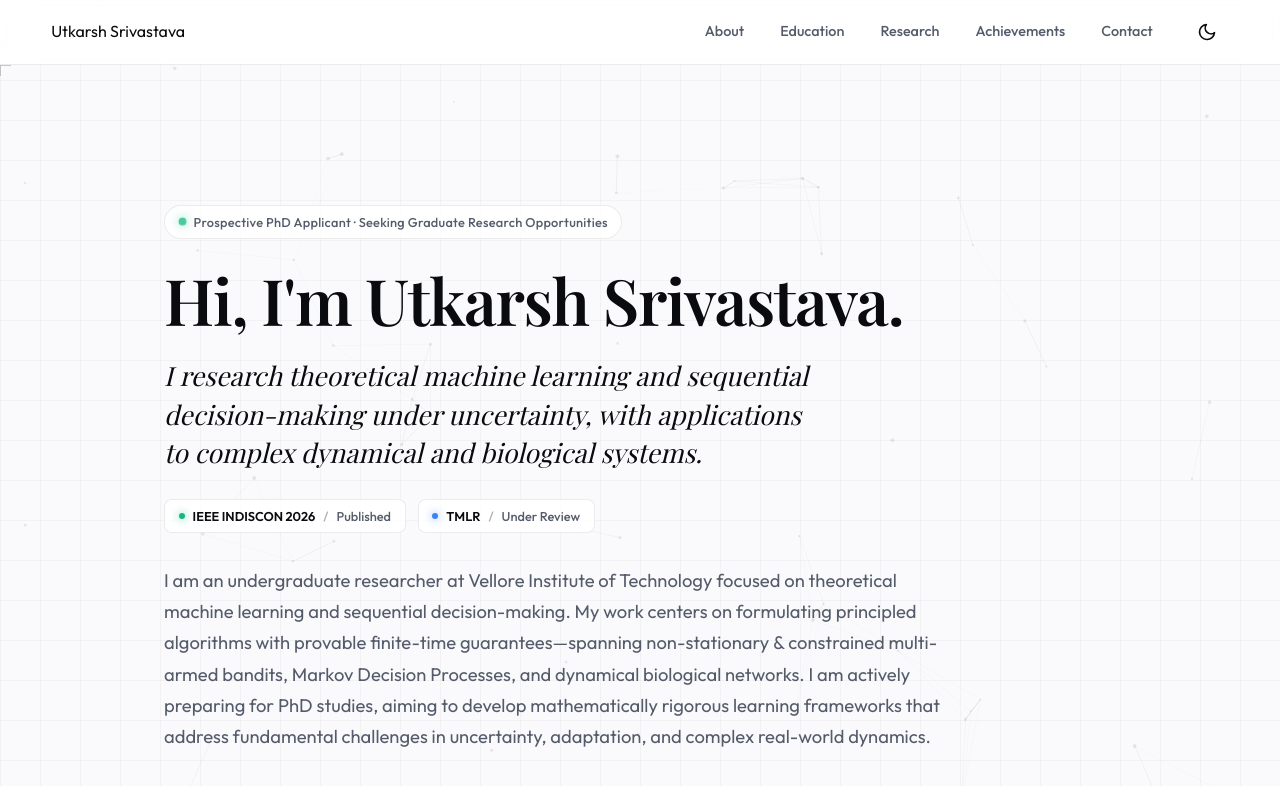
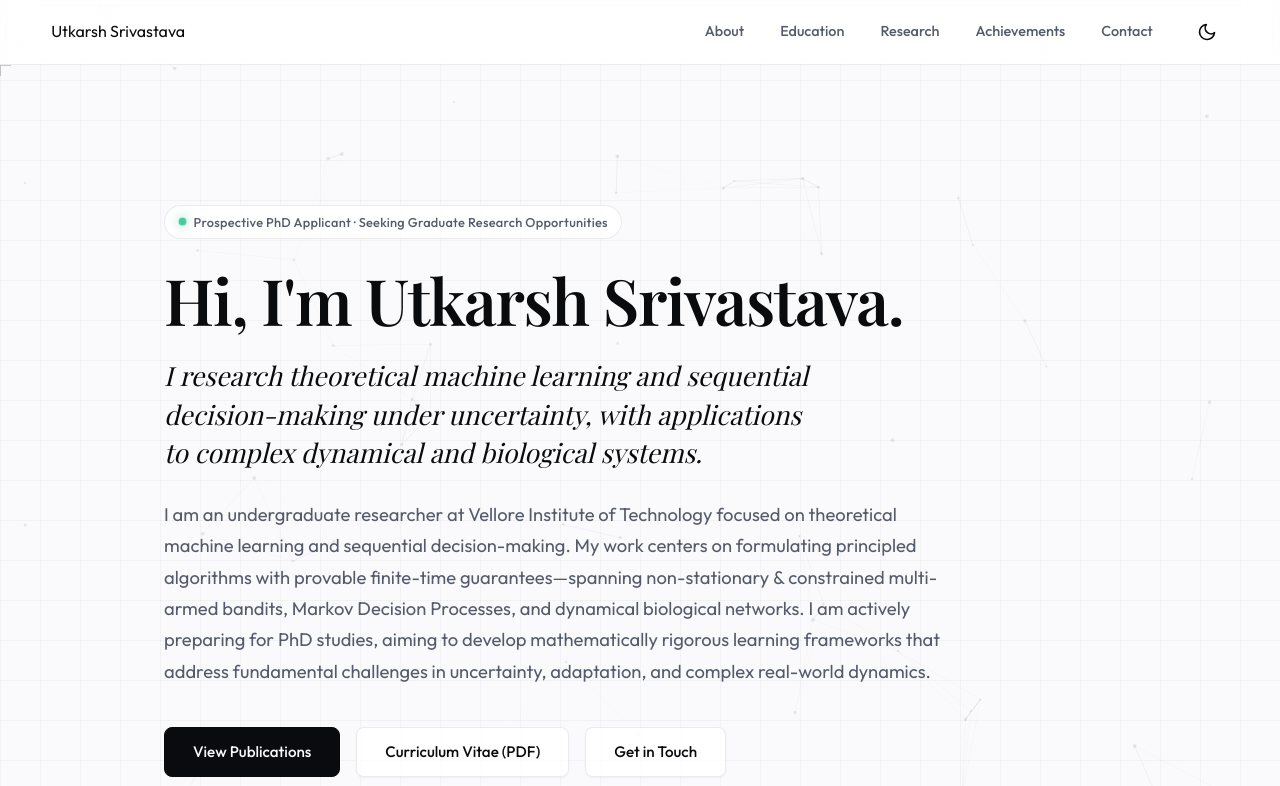
Before and after one commit to Xanviere/PersonalWebsite, a React (Vite) app: page / in a window 1280 px wide. Shown: the top 786 px of the page. Built offline with nearby package versions, Linux system fonts and the light colour scheme; a web font is replaced by a local one.

Commit message:
Remove hero publication banner to maintain academic taste and avoid overhyping regional conferences

```diff
--- a/src/components/Hero.jsx
+++ b/src/components/Hero.jsx
@@ -1,5 +1,5 @@
 import React from 'react';
-import { personalInfo, highlights } from '../data';
+import { personalInfo } from '../data';
 
 export default function Hero() {
   return (
@@ -21,18 +21,6 @@ export default function Hero() {
             {personalInfo.tagline}
           </p>
 
-          {/* Quick Publication Spotlight Pills */}
-          <div className="hero-publications-preview">
-            {highlights.map((h, i) => (
-              <a key={i} href={h.link} className={`hero-pub-tag ${h.badge.toLowerCase().replace(' ', '-')}`}>
-                <span className={`hero-pub-dot ${h.badge.toLowerCase().replace(' ', '-')}`}></span>
-                <span className="hero-pub-venue">{h.venue}</span>
-                <span className="hero-pub-divider">/</span>
-                <span className="hero-pub-badge">{h.badge}</span>
-              </a>
-            ))}
-          </div>
-
           <p className="hero-about">{personalInfo.about}</p>
 
           <div className="hero-links">
@@ -40,7 +28,7 @@ export default function Hero() {
               View Publications
             </a>
             <a href={personalInfo.cv} target="_blank" rel="noreferrer" className="btn btn-secondary">
-              View Resume
+              Curriculum Vitae (PDF)
             </a>
             <a href="#contact" className="btn btn-secondary">
               Get in Touch
```
